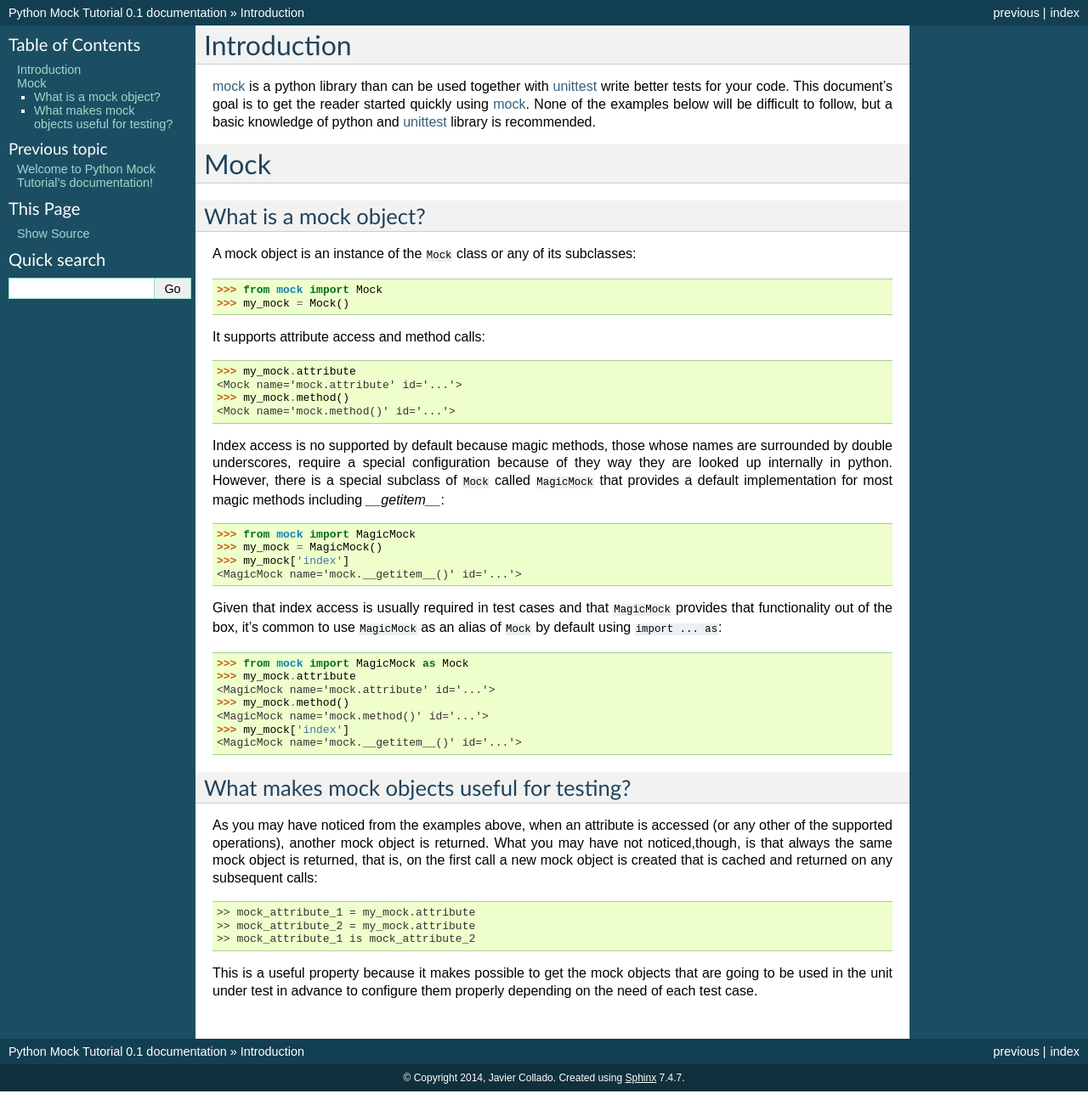
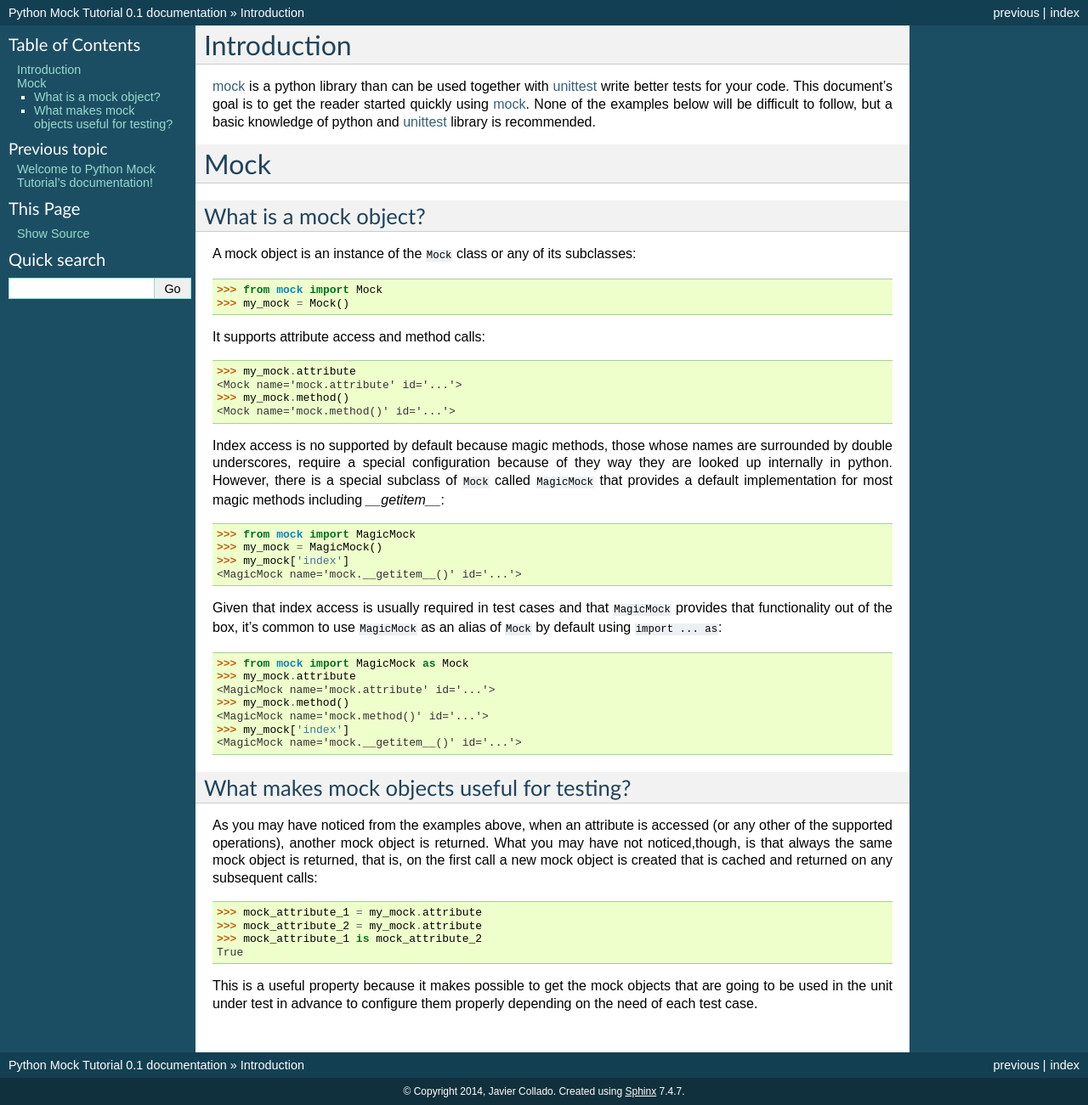
Before and after one commit to jcollado/python-mock-tutorial, a Sphinx documentation site: the page built from source/tutorial.rst, in a window 1280 px wide. Shown: the whole page at 85% size. Built offline with Sphinx 7.4.7, drawn with Linux system fonts in a browser that asks for light colours.

Commit message:
Fix doctest (add missing ">")

```diff
--- a/source/tutorial.rst
+++ b/source/tutorial.rst
@@ -69,9 +69,10 @@ cached and returned on any subsequent calls:
 
 .. doctest::
 
-  >> mock_attribute_1 = my_mock.attribute
-  >> mock_attribute_2 = my_mock.attribute
-  >> mock_attribute_1 is mock_attribute_2
+  >>> mock_attribute_1 = my_mock.attribute
+  >>> mock_attribute_2 = my_mock.attribute
+  >>> mock_attribute_1 is mock_attribute_2
+  True
 
 This is a useful property because it makes possible to get the mock objects
 that are going to be used in the unit under test in advance to configure them
```
